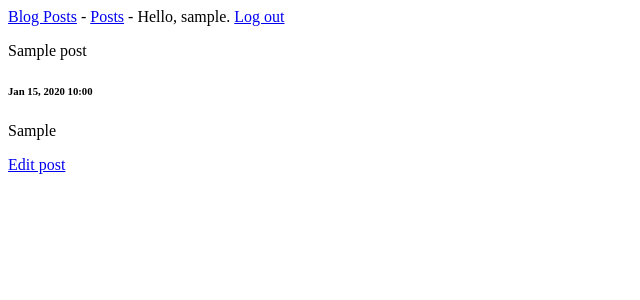
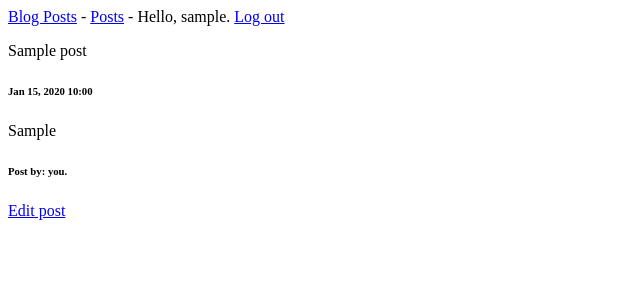
Before and after one commit to yawok/blog-website, a Django app: page /posts/1/ in a window 1280 px wide. Shown: the top 300 px of the page, without its empty margins (0-640 px from the left). Run offline with Django 4.2, Linux system fonts and the light colour scheme; a user stored in the database is signed in; tables that the repository leaves empty hold one stand-in row (values such as "Sample post").

Commit message:
fixed bugs on post page.

```diff
--- a/blogposts/templates/blogposts/post.html
+++ b/blogposts/templates/blogposts/post.html
@@ -6,6 +6,11 @@
 <p>{{ title }}</p>
 <h6>{{ title.date|date:"M d, Y H:i" }}</h6>
 <p>{{ content|linebreaks }}</p>
+{% if owner != user %}
+	<h6>Post by: {{ title.owner }}.</h6>
+{% else %}
+<h6>Post by: you.</h6>
+{% endif %}
 <p>
 	<a href="{% url 'blogposts:edit_post' title.id %}">Edit post</a>
 </p>
--- a/blogposts/views.py
+++ b/blogposts/views.py
@@ -20,7 +20,7 @@ def post(request, post_id):
     """Page to display content of a post."""
     title = Post.objects.get(id=post_id)
     content = title.post
-    context = {"title": title, "content": content}
+    context = {"title": title, "content": content, "user": request.user, "owner": title.owner}
     return render(request, "blogposts/post.html", context)
 
 
@@ -31,11 +31,12 @@ def new_post(request):
         #No data submitted; create a blank form.
         form = PostForm()
     else:
-        check_post_owner(request, title)
         #POST data submitted; process date
         form = PostForm(data=request.POST)
         if form.is_valid():
-            form.save()
+            new_post = form.save(commit=False)
+            new_post.owner = request.user
+            new_post.save()
             return redirect("blogposts:posts")
 
     #Display a blank for invalid form.
```
